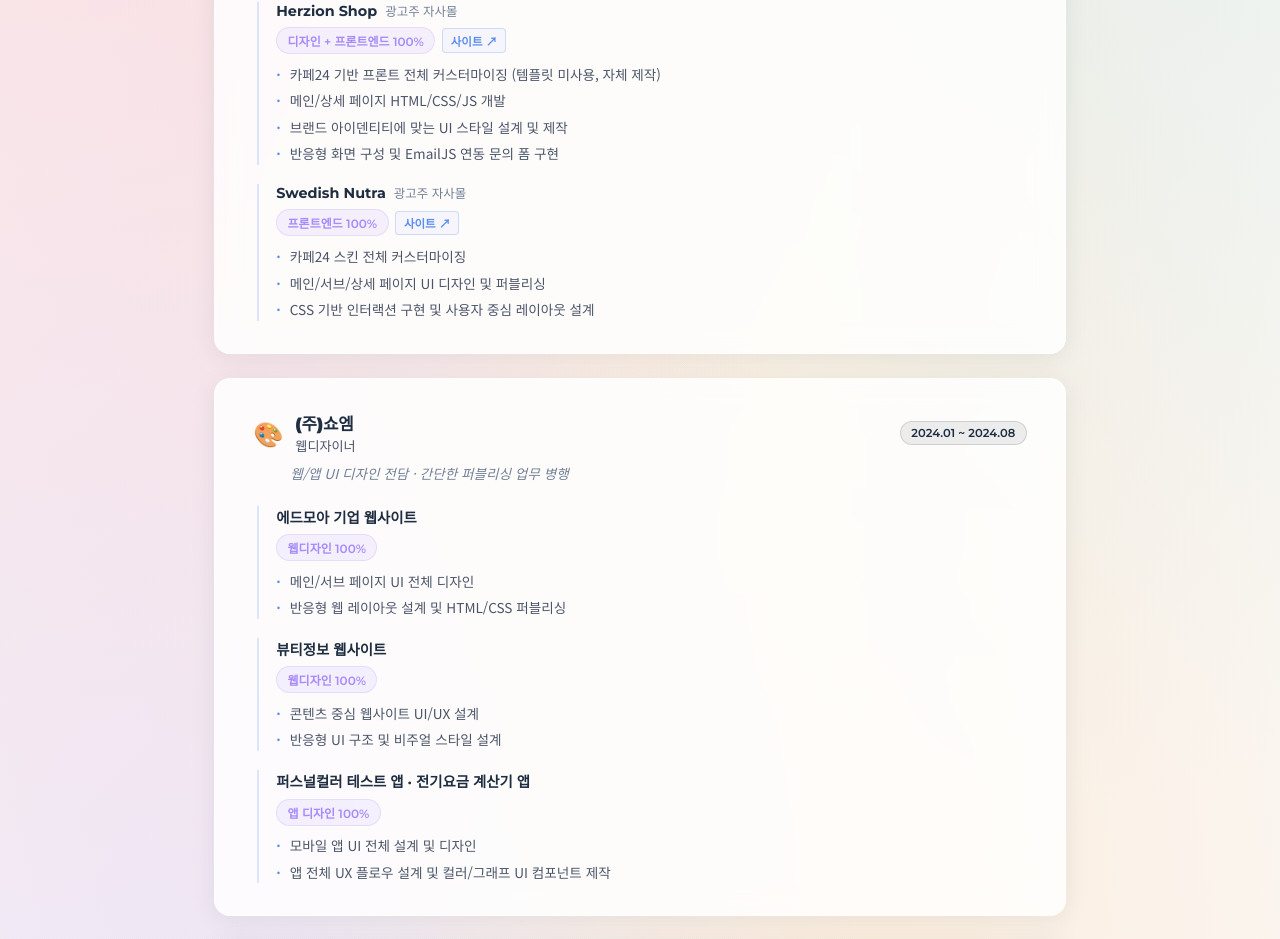
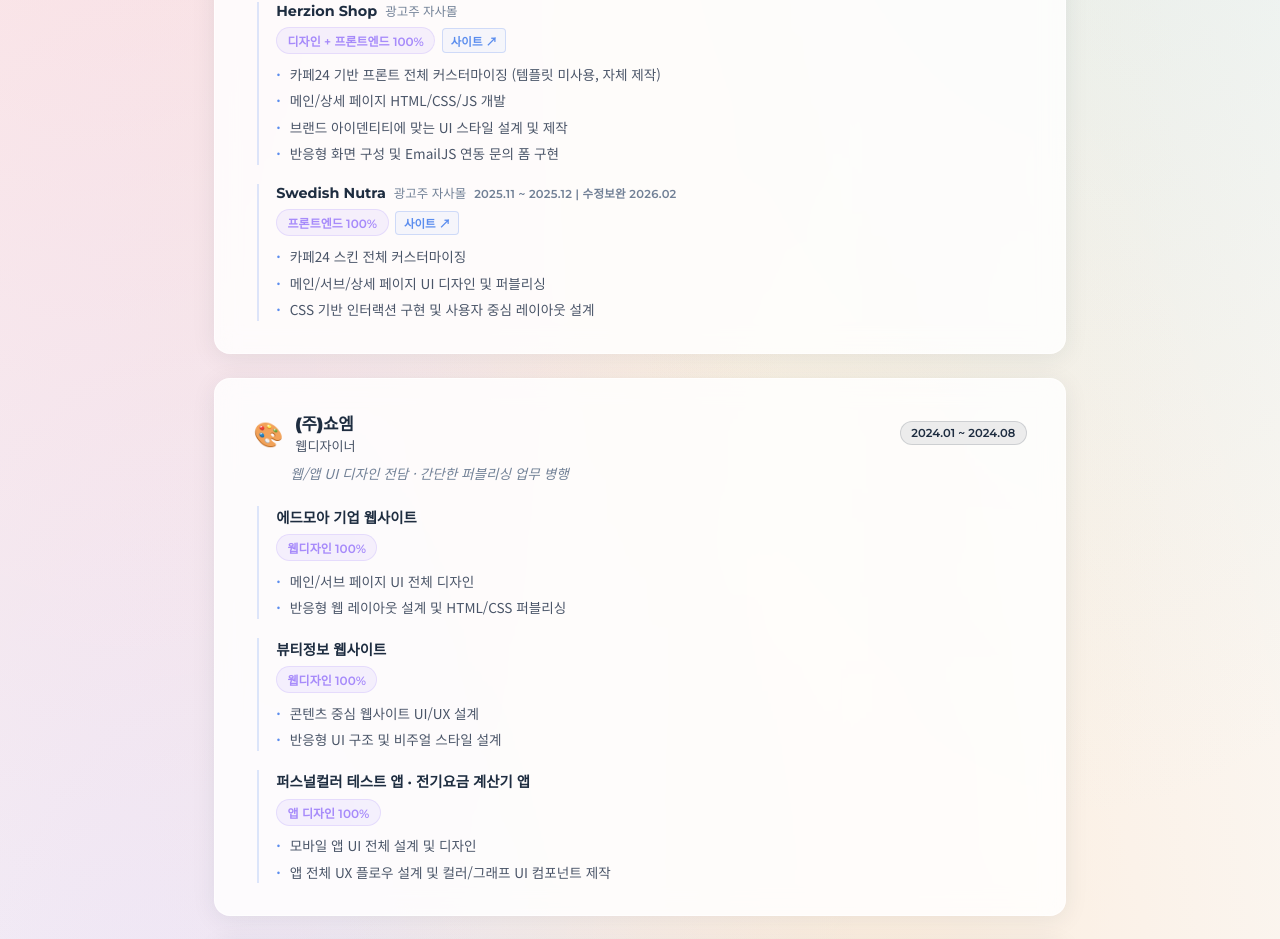
Before and after one commit to yurim-web/resume, a React (Vite) app: page / in a window 1280 px wide. Shown: the part 1418-2357 px from the top of the page. Built offline with nearby package versions, Linux system fonts and the light colour scheme.

Commit message:
fix: Swedish Nutra 프로젝트 기간 추가 (2025.11~12, 수정보완 2026.02)

```diff
--- a/src/components/Career.jsx
+++ b/src/components/Career.jsx
@@ -45,6 +45,7 @@
       {
         name: 'Swedish Nutra',
         desc: '광고주 자사몰',
+        period: '2025.11 ~ 2025.12  |  수정보완 2026.02',
         contribution: '프론트엔드 100%',
         links: [{ label: '사이트', url: 'https://swedishnutra.kr/' }],
         tasks: [
@@ -136,6 +137,9 @@
                       {proj.desc && (
                         <span className={styles.projectDesc}>{proj.desc}</span>
                       )}
+                      {proj.period && (
+                        <span className={styles.projectPeriod}>{proj.period}</span>
+                      )}
                     </div>
                     <div className={styles.projectMeta}>
                       {proj.contribution && (
--- a/src/components/Career.module.css
+++ b/src/components/Career.module.css
@@ -98,6 +98,14 @@
   color: var(--text-light);
 }
 
+.projectPeriod {
+  font-family: 'Montserrat', sans-serif;
+  font-size: 0.72rem;
+  font-weight: 600;
+  color: var(--text-light);
+  letter-spacing: 0.02em;
+}
+
 .projectMeta {
   display: flex;
   align-items: center;
```
